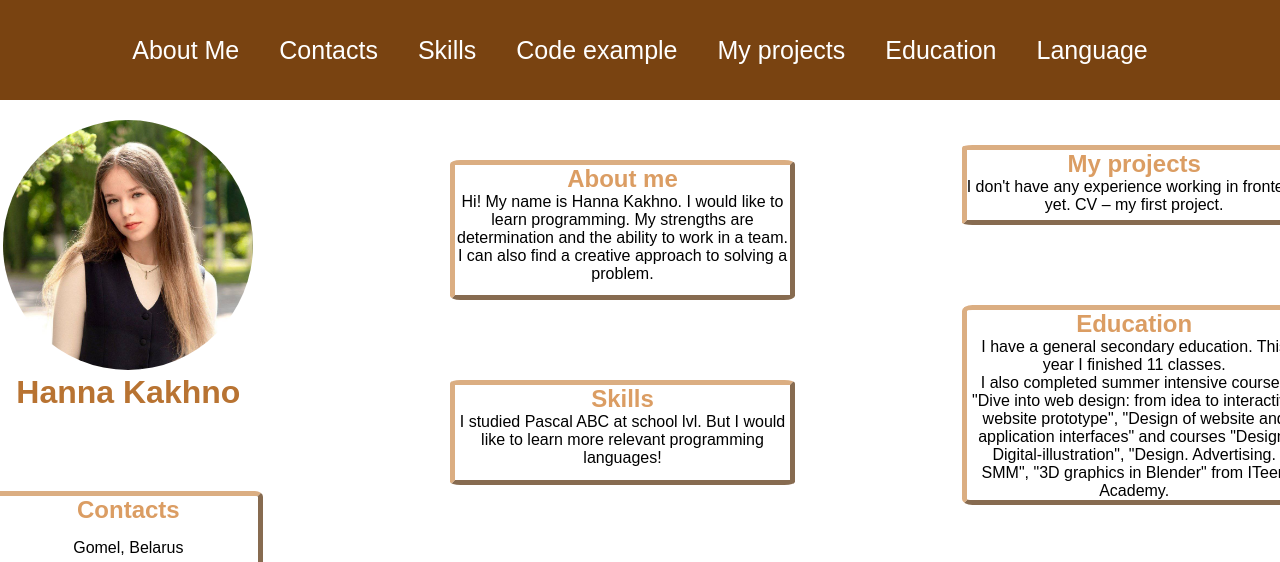
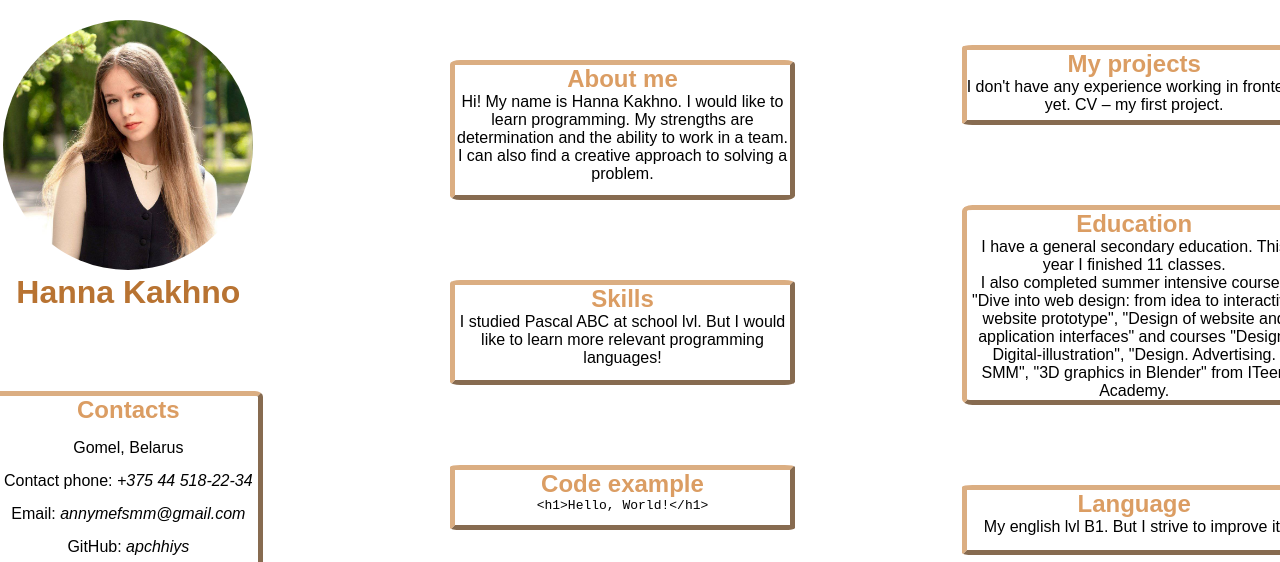
Before and after one commit to apchhiys/rsschool-cv, a plain HTML site: page index.html in a window 1280 px wide. Shown: the top 562 px of the page. Drawn offline with Linux system fonts and the light colour scheme.

Commit message:
feat: del header

```diff
--- a/index.html
+++ b/index.html
@@ -7,21 +7,7 @@
     <title>My CV</title>
 </head>
 <body>
-    <header class="header">
-      <div class="header-container">
-        <nav class="header-nav">
-          <ul class="nav-list">
-            <li><a class="nav_item" href="#about">About Me</a></li>
-            <li><a class="nav_item" href="#contacts">Contacts</a></li>
-            <li><a class="nav_item" href="#skills">Skills</a></li>
-            <li><a class="nav_item" href="#code">Code example</a></li>
-            <li><a class="nav_item" href="#project">My projects</a></li>
-            <li><a class="nav_item" href="#educ">Education</a></li>
-            <li><a class="nav_item" href="#lang">Language</a></li>
-          </ul>
-        </nav>
-      </div>
-    </header>
+
     <main class="main">
         <div class="main-container">
             <div class="me">
```
